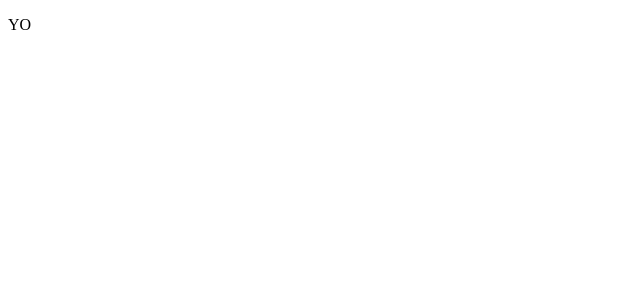
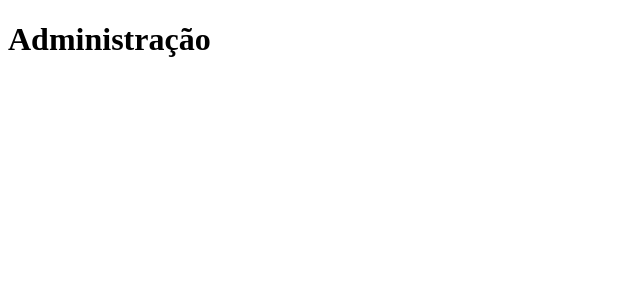
Before and after one commit to maiaaraujo/teste-sou, a React (Create React App) app: page /admin in a window 1280 px wide. Shown: the top 300 px of the page, without its empty margins (0-640 px from the left). Built offline with nearby package versions, Linux system fonts and the light colour scheme.

Commit message:
create routes

```diff
--- a/src/App.js
+++ b/src/App.js
@@ -1,12 +1,17 @@
 import React from 'react';
-import { BrowserRouter as Router, Route, Switch } from 'react-router-dom';
+import { BrowserRouter as Router, Routes, Route } from 'react-router-dom';
 import OfertasPage from './pages/OfertasPage/OfertasPage';
 import AdminPage from './pages/AdminPage/AdminPage';
 
 function App() {
   return (
-      <p>YO</p>
- );
+    <Router>
+      <Routes>
+        <Route path="/admin" element={<AdminPage />} />
+        <Route path="/" element={<OfertasPage />} />
+      </Routes>
+    </Router>
+  );
 }
 
 export default App;
--- a/src/pages/AdminPage/AdminPage.js
+++ b/src/pages/AdminPage/AdminPage.js
@@ -0,0 +1,11 @@
+import React from 'react';
+
+function AdminPage() {
+  return (
+    <div>
+      <h1>Administração</h1>
+    </div>
+  );
+}
+
+export default AdminPage;
--- a/src/pages/OfertasPage/OfertasPage.js
+++ b/src/pages/OfertasPage/OfertasPage.js
@@ -0,0 +1,11 @@
+import React from 'react';
+
+function OfertasPage() {
+  return (
+    <div>
+      <h1>Ofertas</h1>
+    </div>
+  );
+}
+
+export default OfertasPage;
```
